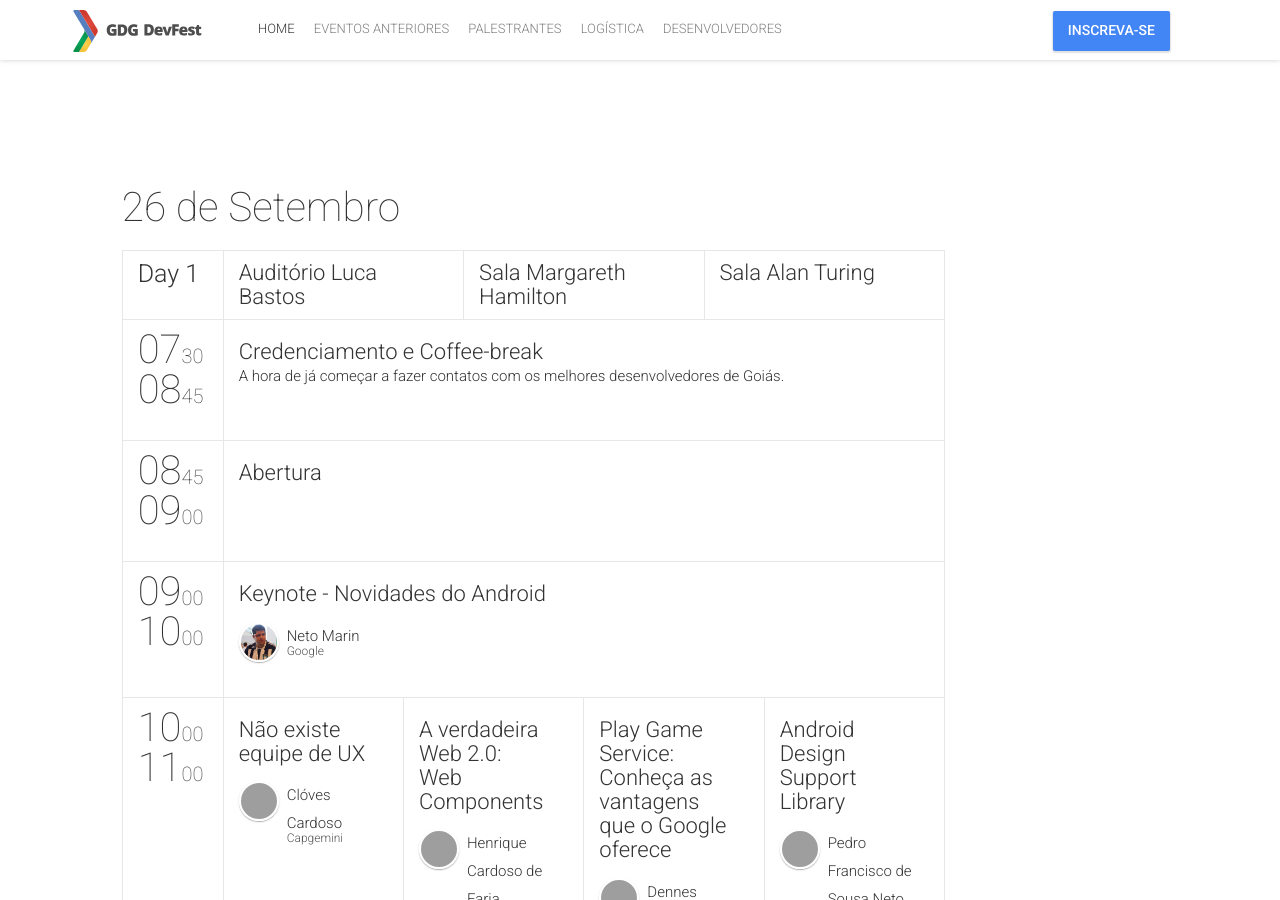
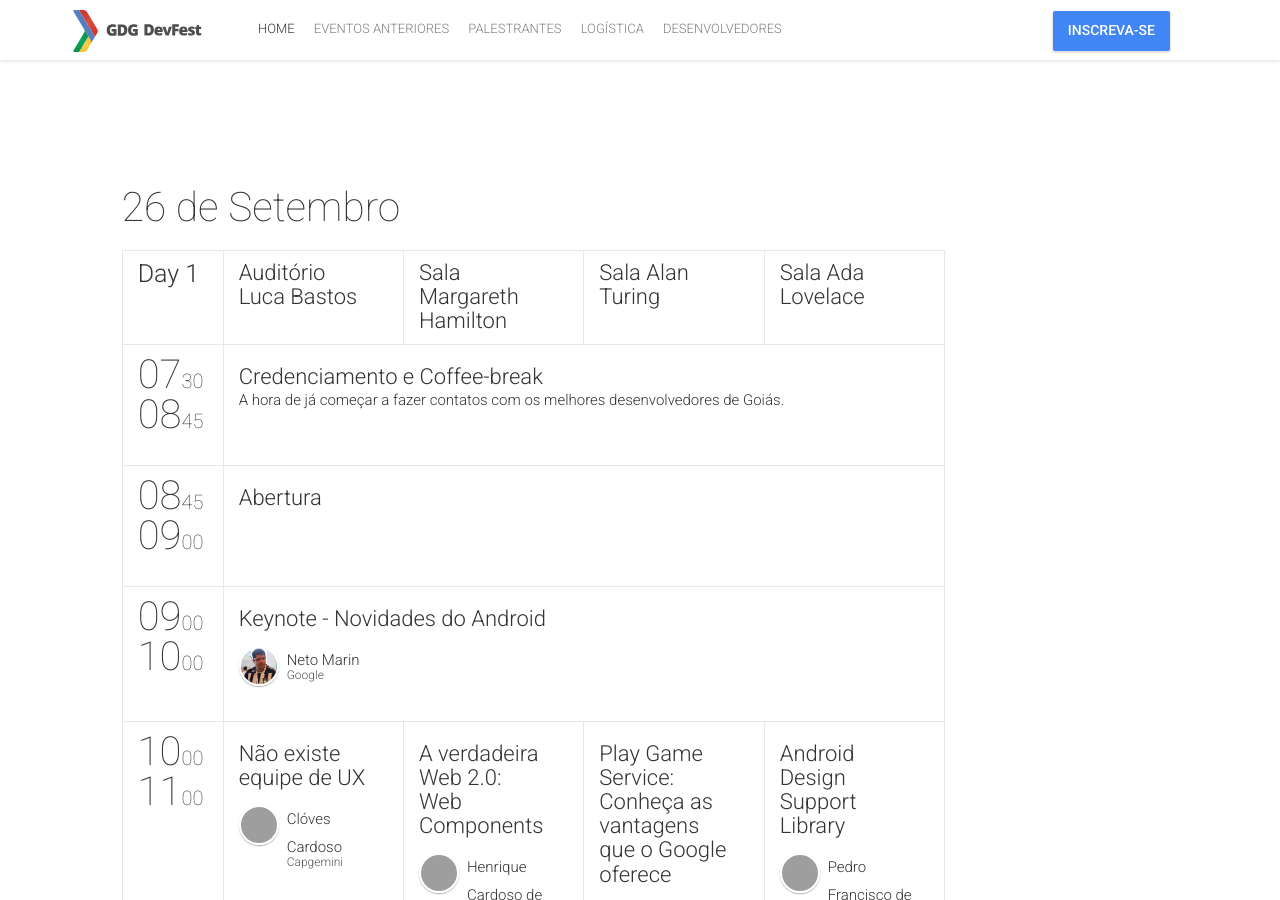
Before and after one commit to flavia-programmer/devfestgoias, a Jekyll site: the page built from index.html, in a window 1280 px wide and 900 px high, scrolled down 2990 px. Built offline with Jekyll 4.4.1, drawn with Linux system fonts in a browser that asks for light colours; nearby versions of some CDN libraries; comment, search, counter and statistics services are not loaded; grey boxes are pictures that could not be loaded.

Commit message:
Update schedule.yml

```diff
--- a/_data/schedule.yml
+++ b/_data/schedule.yml
@@ -5,6 +5,7 @@
     - {title: "Auditório Luca Bastos", color: "#90be4e"}
     - {title: "Sala Margareth Hamilton", color: "#03a9f4"}
     - {title: "Sala Alan Turing", color: "#29F1c9"}
+    - {title: "Sala Ada Lovelace", color: "#29F1c9"}
   timeslots:
     - {
     	startTime: "07:30",
```
